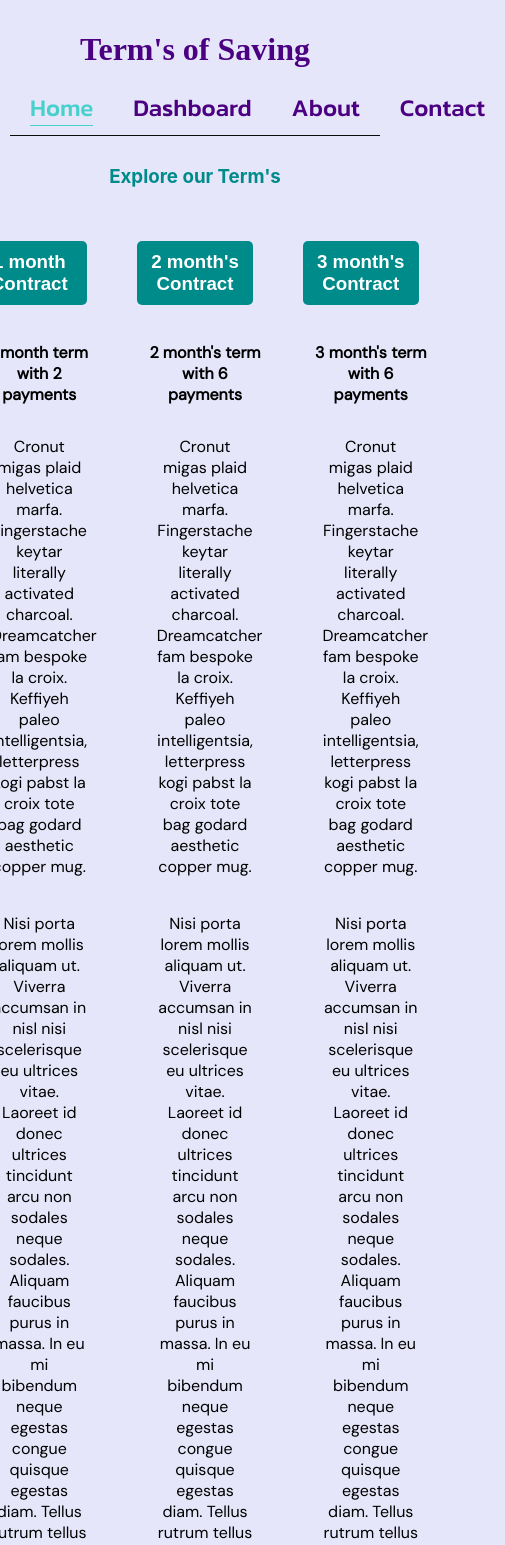
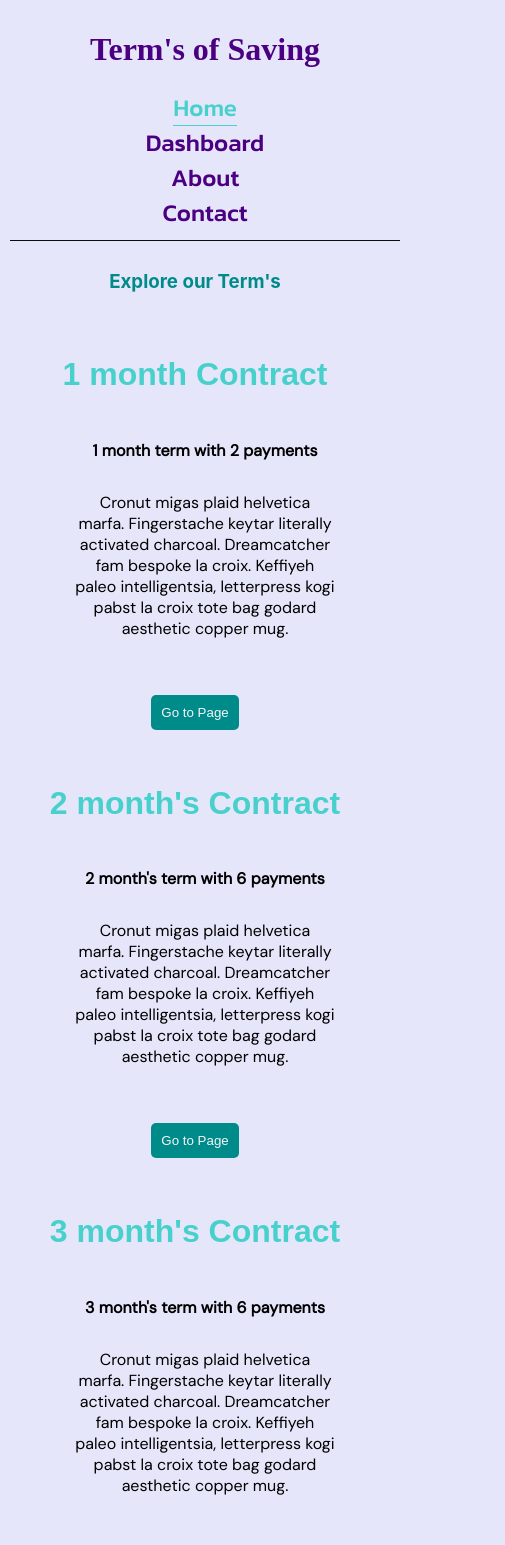
Before and after one commit to estelo2jz/terms-savings-app, a React (Create React App) app: page / in a window 390 px wide. Shown: the top 1545 px of the page, 505 px wide, since content can reach past the window. Built offline with nearby package versions, Linux system fonts and the light colour scheme; a web font is replaced by a local one.

Commit message:
added media queries

```diff
--- a/src/App.scss
+++ b/src/App.scss
@@ -2,10 +2,9 @@
 
 body {
   background-color: #E6E6FA;
-  // display: flex;
-  // overflow-x: auto;
-  // white-space: nowrap;
-  // padding: 10px
+  display: grid;
+  width: 100%;
+  grid-auto-columns: 1fr;
 }
 
 .App {
--- a/src/components/months/month.js
+++ b/src/components/months/month.js
@@ -18,12 +18,6 @@ export default class Months extends Component {
               Cronut migas plaid helvetica marfa. Fingerstache keytar literally activated charcoal.
               Dreamcatcher fam bespoke la croix. Keffiyeh paleo intelligentsia,
               letterpress kogi pabst la croix tote bag godard aesthetic copper mug.
-            </p>
-
-            <p>
-              Nisi porta lorem mollis aliquam ut. Viverra accumsan in nisl nisi scelerisque eu ultrices vitae.
-              Laoreet id donec ultrices tincidunt arcu non sodales neque sodales. Aliquam faucibus purus in massa.
-              In eu mi bibendum neque egestas congue quisque egestas diam. Tellus rutrum tellus pellentesque eu.
             </p>
           </div>
         </div>
--- a/src/styles/about.scss
+++ b/src/styles/about.scss
@@ -3,3 +3,11 @@
     color: darkcyan;
   }
 }
+
+@media(max-width: 500px) {
+  .about-app {
+    display: grid;
+    grid-template-columns: 1fr;
+    padding: 10px;
+  }
+}
--- a/src/styles/contact.scss
+++ b/src/styles/contact.scss
@@ -3,3 +3,11 @@
     color: darkcyan;
   }
 }
+
+@media(max-width: 500px) {
+  .contact-container {
+    display: grid;
+    grid-template-columns: 1fr;
+    padding: 10px;
+  }
+}
--- a/src/styles/dashboard.scss
+++ b/src/styles/dashboard.scss
@@ -42,3 +42,12 @@
     }
   }
 }
+
+@media(max-width: 500px) {
+  .dashboard-container {
+    .dashboard-space-one {
+      display: grid;
+      grid-template-columns: 1fr;
+    }
+  }
+}
--- a/src/styles/home.scss
+++ b/src/styles/home.scss
@@ -40,3 +40,13 @@
     }
   }
 }
+
+@media(max-width: 500px) {
+  .home-container {
+    .links-container {
+      display: grid;
+      grid-auto-columns: 1fr;
+      padding: 10px;
+    }
+  }
+}
--- a/src/styles/month.scss
+++ b/src/styles/month.scss
@@ -17,10 +17,10 @@
         font-family: 'Mukta Vaani', sans-serif;
         // height: 10%;
         // width: 20%;
-        background-color: darkcyan;
-        color: white;
+        color: #48D1CC;
         margin: 5px;
         padding: 10px;
+        font-size: 2em;
       }
     }
   }
--- a/src/styles/navigation.scss
+++ b/src/styles/navigation.scss
@@ -1,4 +1,5 @@
 .nav {
+  width: 100%;
   background-color: #E6E6FA;
   padding: 10px;
   .nav-title {
@@ -31,3 +32,12 @@
     }
   }
 }
+
+@media(max-width: 500px) {
+  .nav {
+    .nav-links {
+      display: grid;
+      grid-row: 1fr;
+    }
+  }
+}
```
